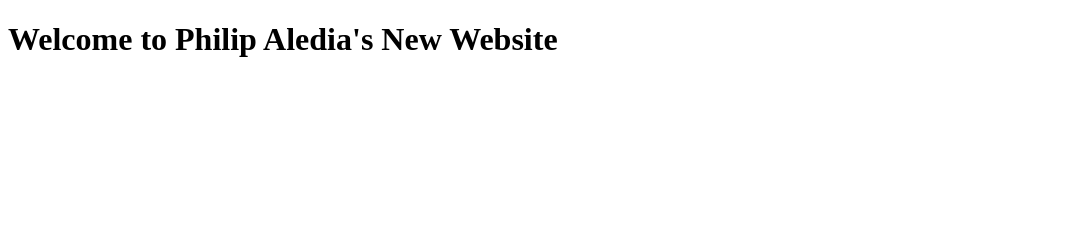
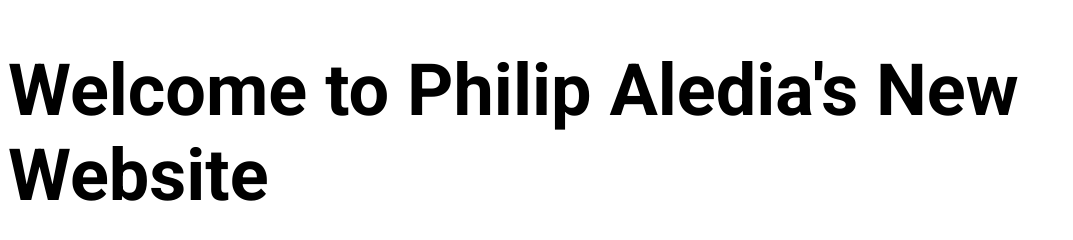
Before and after one commit to philipbaledia/personal-website, a plain HTML site: page index.html in a window 1280 px wide. Shown: the whole page, without its empty margins (0-1073 px from the left). Drawn offline with Linux system fonts and the light colour scheme.

Commit message:
added styling for body text and heading tags

```diff
--- a/css/default.css
+++ b/css/default.css
@@ -0,0 +1,15 @@
+@import url('https://fonts.googleapis.com/css2?family=Roboto:wght@400;700&display=swap');
+
+* {
+    font-family: 'Roboto';
+    font-weight: 400;
+    font-size: 24px;
+}
+
+h1,h2,h3,h4,h5,h6 {
+    font-weight: 700;
+}
+
+h1 {
+    font-size: 3em;
+}
--- a/index.html
+++ b/index.html
@@ -8,7 +8,7 @@
   <meta name="description" content="Philip Aledia">
   <meta name="author" content="SitePoint">
 
-  <!-- <link rel="stylesheet" href="css/styles.css?v=1.0"> -->
+  <link rel="stylesheet" href="css/default.css">
 
 </head>
 
```
